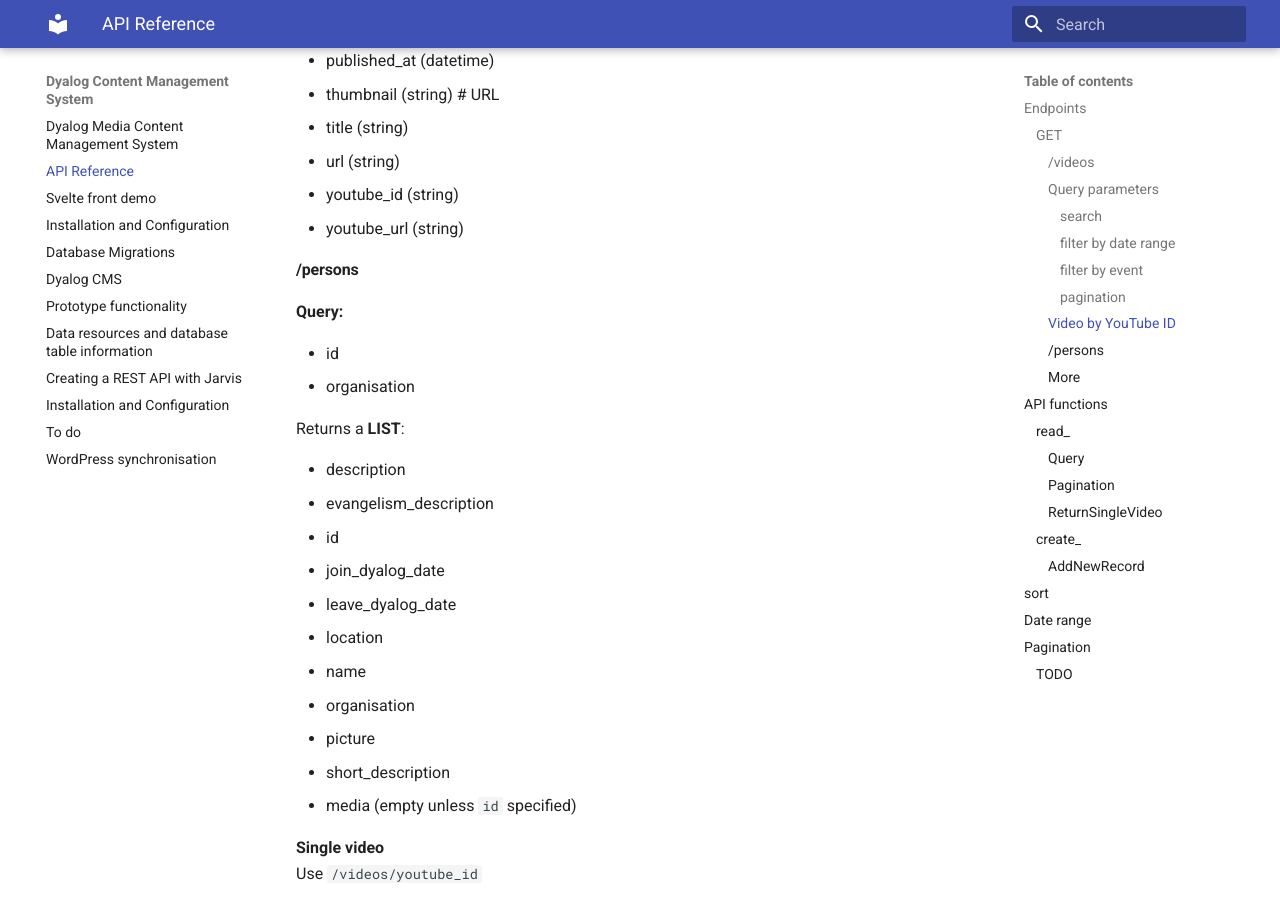
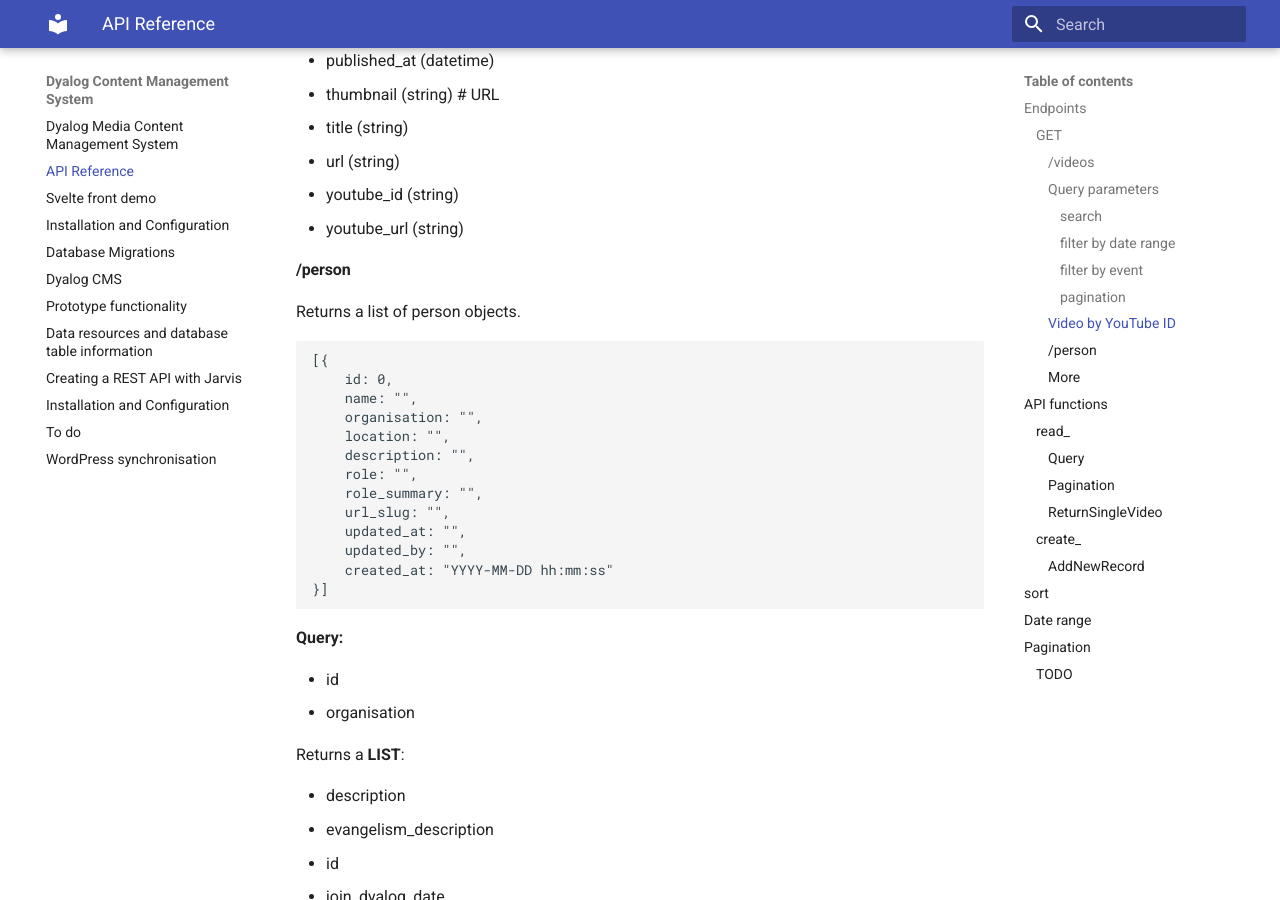
Before and after one commit to Dyalog/DCMS, an MkDocs documentation site: the page built from docs/api.md, in a window 1280 px wide and 900 px high, scrolled down 2182 px. Built offline with MkDocs 1.6.1 and Material for MkDocs 9.7.7, drawn with Linux system fonts in a browser that asks for light colours.

Commit message:
GET person endpoint

````diff
--- a/docs/api.md
+++ b/docs/api.md
@@ -101,7 +101,37 @@ Returns a JSON object containing:
 - youtube_id (string)
 - youtube_url (string)
 
-#### /persons
+#### /person
+Returns a list of person objects.
+
+```JSON5
+[{
+    id: 0,
+    name: "",
+    organisation: "",
+    location: "",
+    description: "",
+    role: "",
+    role_summary: "",
+    url_slug: "",
+    updated_at: "",
+    updated_by: "",
+    created_at: "YYYY-MM-DD hh:mm:ss"
+}]
+```
+
+
+
+
+
+
+
+
+
+
+
+
+
 
 **Query:**
 
````
Also changed, not shown: 4 other files.
